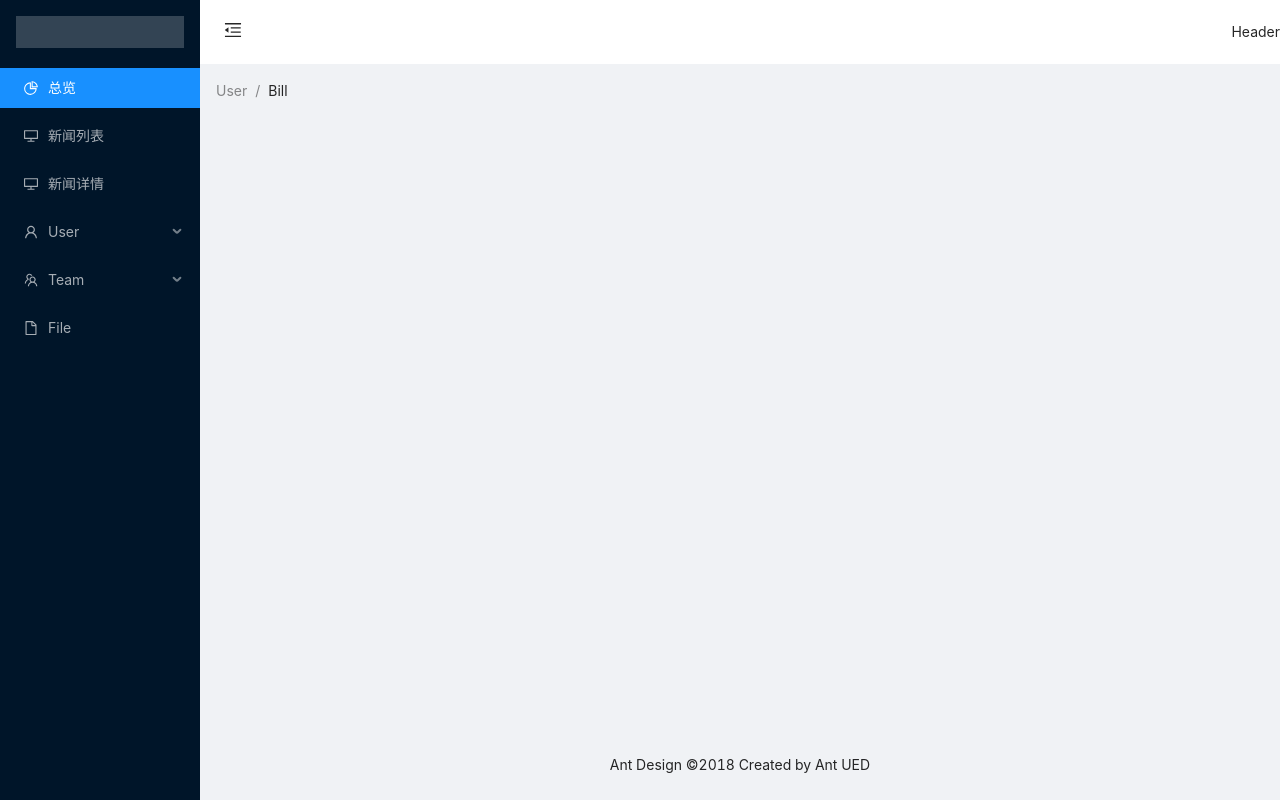
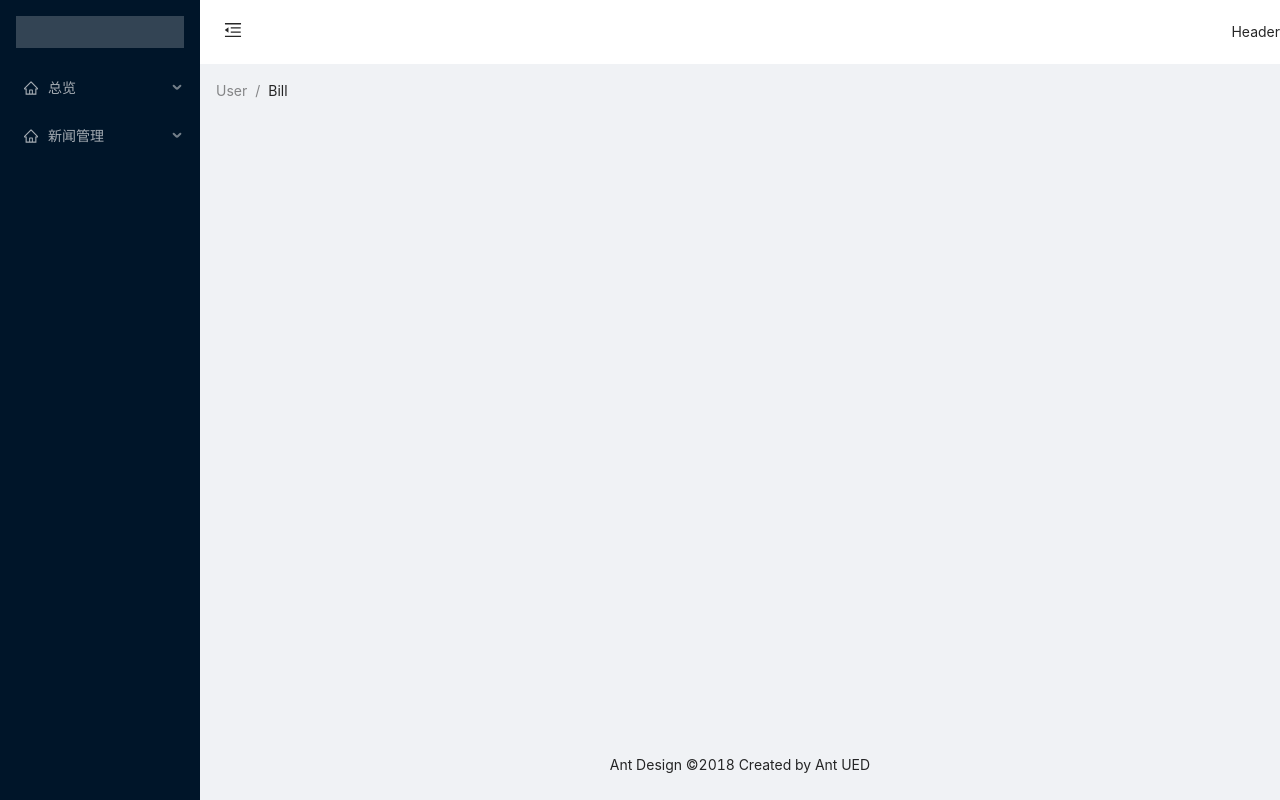
Before and after one commit to MrGuang123/news-publish-fe, a Vue app: page / in a window 1280 px wide. Built offline with nearby package versions, Linux system fonts and the light colour scheme.

Commit message:
路由结合导航

```diff
--- a/src/router/index.js
+++ b/src/router/index.js
@@ -7,18 +7,29 @@ const routes = [
   {
     path: '/login',
     name: 'Login',
+    meta: {
+      title: '登录页'
+    },
     hideInMenu: true,
-    component: () => import (/* webpackChunkName: "login" */ "../views/Login/Login.vue")
+    component: () => import(/* webpackChunkName: "login" */ "../views/Login/Login.vue")
   },
   {
     path: "/",
     name: "Layout",
+    meta: {
+      icon: 'home',
+      title: '总览'
+    },
     component: Layout,
     redict: '/home',
     children: [
       {
         path: '/home',
         name: 'Home',
+        meta: {
+          icon: 'home',
+          title: '首页'
+        },
         component: () => import(/* webpackChunkName: "home" */ "../views/Home/Home.vue"),
       }
     ]
@@ -27,6 +38,9 @@ const routes = [
   {
     path: '/404',
     name: '404',
+    meta: {
+      title: '404'
+    },
     hideInMenu: true,
     component: () => import(/* webpackChunkName: "404" */ "../views/other/404.vue")
   }
--- a/src/router/newsManage.js
+++ b/src/router/newsManage.js
@@ -4,19 +4,30 @@ export default [
   {
     path: '/news-manage',
     name: 'NewsManage',
+    meta: {
+      title: '新闻管理',
+      icon: 'test'
+    },
     component: Layout,
     redirect: '/news-manage/news-list',
     children: [
       {
         path: 'news-list',
         name: 'NewsList',
-        component: import (/* webpackChunkName: 'newsManage' */ '../views/NewsManage/NewsList.vue')
+        meta: {
+          icon: 'pie-chart',
+          title: '新闻列表'
+        },
+        component: import(/* webpackChunkName: 'newsManage' */ '../views/NewsManage/NewsList.vue')
       },
       {
         path: 'news-detail',
         name: 'NewsDetail',
+        meta: {
+          title: '新闻详情'
+        },
         hideInMenu: true,
-        component: import (/* webpackChunkName: 'newsManage' */ '../views/NewsManage/NewsDetail.vue')
+        component: import(/* webpackChunkName: 'newsManage' */ '../views/NewsManage/NewsDetail.vue')
       }
     ]
   }
--- a/src/views/Layout/SideBar.vue
+++ b/src/views/Layout/SideBar.vue
@@ -1,69 +1,60 @@
 <template>
-  <a-menu theme="dark" v-model:selectedKeys="selectedKeys" mode="inline">
-    <a-menu-item key="1">
-      <router-link to="/home">
-        <pie-chart-outlined />
-        <span>总览</span>
-      </router-link>
-    </a-menu-item>
-    <a-menu-item key="2">
-      <router-link to="/news-manage/news-list">
-        <desktop-outlined />
-        <span>新闻列表</span>
-      </router-link>
-    </a-menu-item>
-    <a-menu-item key="3">
-      <router-link to="/news-manage/news-detail">
-        <desktop-outlined />
-        <span>新闻详情</span>
-      </router-link>
-    </a-menu-item>
-    <a-sub-menu key="sub1">
-      <template #title>
-        <span>
-          <user-outlined /><span>User</span>
-        </span>
-      </template>
-      <a-menu-item key="3">Tom</a-menu-item>
-      <a-menu-item key="4">Bill</a-menu-item>
-      <a-menu-item key="5">Alex</a-menu-item>
-    </a-sub-menu>
-    <a-sub-menu key="sub2">
-      <template #title>
-        <span>
-          <team-outlined /><span>Team</span>
-        </span>
-      </template>
-      <a-menu-item key="6">Team 1</a-menu-item>
-      <a-menu-item key="8">Team 2</a-menu-item>
-    </a-sub-menu>
-    <a-menu-item key="9">
-      <file-outlined />
-      <span>File</span>
-    </a-menu-item>
+  <a-menu theme="dark" :selectedKeys="selectedKeys" mode="inline">
+    <template v-for="item in menuData" :key="item.path">
+      <a-menu-item v-if="!item.children" :key="item.path">
+        <router-link :to="{ name: item.name }">
+          <a-icon v-if="item.meta.icon" :type="item.meta.icon"></a-icon>
+          <span>{{ item.meta.title }}</span>
+        </router-link>
+      </a-menu-item>
+      <sub-menu v-else :key="item.path" :menu-info="item"></sub-menu>
+    </template>
   </a-menu>
 </template>
 <script>
-import {
-  PieChartOutlined,
-  DesktopOutlined,
-  UserOutlined,
-  TeamOutlined,
-  FileOutlined,
-} from '@ant-design/icons-vue'
+import SubMenu from './SubMenu'
+
 export default {
   name: 'SideBar',
   data() {
+    const menuData = this.getMenuList(this.$router.options.routes)
     return {
       selectedKeys: ['1'],
+      openKeys: [],
+      list: [],
+      menuData,
     }
   },
+  mounted() {
+    console.log('menuData', this.menuData)
+  },
+  methods: {
+    getMenuList(routes) {
+      const menuData = []
+
+      routes.forEach((item) => {
+        if (item.name && !item.hideInMenu) {
+          const newItem = { ...item }
+          delete newItem.children
+
+          if (item.children && !item.hideChildrenInMenu) {
+            newItem.children = this.getMenuList(item.children)
+          }
+          menuData.push(newItem)
+        } else if (
+          !item.hideInMenu &&
+          !item.hideChildrenInMenu &&
+          item.children
+        ) {
+          menuData.push(...this.getMenuList(item.children))
+        }
+      })
+
+      return menuData
+    },
+  },
   components: {
-    PieChartOutlined,
-    DesktopOutlined,
-    UserOutlined,
-    TeamOutlined,
-    FileOutlined,
+    SubMenu,
   },
 }
 </script>
--- /dev/null
+++ b/src/views/Layout/SubMenu.vue
@@ -0,0 +1,41 @@
+<template>
+  <a-sub-menu :key="menuInfo.path">
+    <template v-slot:title>
+      <HomeOutlined />
+      <span>{{ menuInfo.meta.title }}</span>
+    </template>
+    <template v-for="item in menuInfo.children" :key="item.path">
+      <a-menu-item v-if="!item.children" :key="item.path">
+        <router-link :to="{ name: item.name }">
+          <SettingFilled />
+          <span>{{ item.meta.title }}</span>
+        </router-link>
+      </a-menu-item>
+      <sub-menu v-else :key="item.path" :menu-info="item"></sub-menu>
+    </template>
+  </a-sub-menu>
+</template>
+<script>
+import {
+  HomeOutlined,
+  SettingFilled,
+  // SmileOutlined,
+  // SyncOutlined,
+  // LoadingOutlined,
+} from '@ant-design/icons-vue'
+export default {
+  props: ['menuInfo'],
+  mounted() {
+    console.log('menuInfo', this.menuInfo)
+  },
+  components: {
+    HomeOutlined,
+    SettingFilled,
+    // SmileOutlined,
+    // SyncOutlined,
+    // LoadingOutlined,
+  },
+}
+</script>
+<style lang="scss">
+</style>
```
